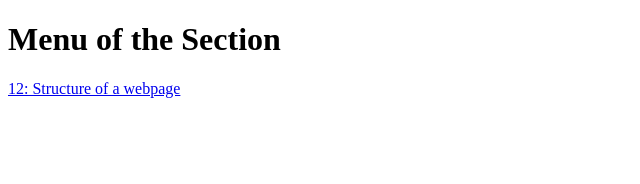
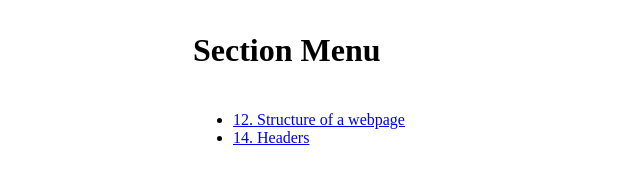
Before and after one commit to MatheusOliveiraSilva/studying-web-development, a plain HTML site: page Section-1-HTML/index.html in a window 1280 px wide. Shown: the whole page, without its empty margins (0-640 px from the left). Drawn offline with Linux system fonts and the light colour scheme.

Commit message:
Creating menus for each section

```diff
--- a/Section-1-HTML/index.html
+++ b/Section-1-HTML/index.html
@@ -8,8 +8,19 @@
 
 <body>
 
-	<h1>Menu of the Section</h1>
-	<a href="12-Structure-of-a-webpage/project.html">12: Structure of a webpage</a>
+	<table border="0" width="900" align="center">
+		<tr>
+			<td colspan="2"><h1>Section Menu </h1></td>
+		</tr>
+		<tr>
+			<td colspan="2">
+					<ul>
+						<li><a href="12-Structure-of-a-webpage/project.html">12. Structure of a webpage</a></li>
+						<li><a href="12-Structure-of-a-webpage/project.html">14. Headers</a></li>
+					</ul>
+			</td>
+		</tr>
+	</table>
 
 </body>
 
```
Also changed, not shown: test.txt (added).
